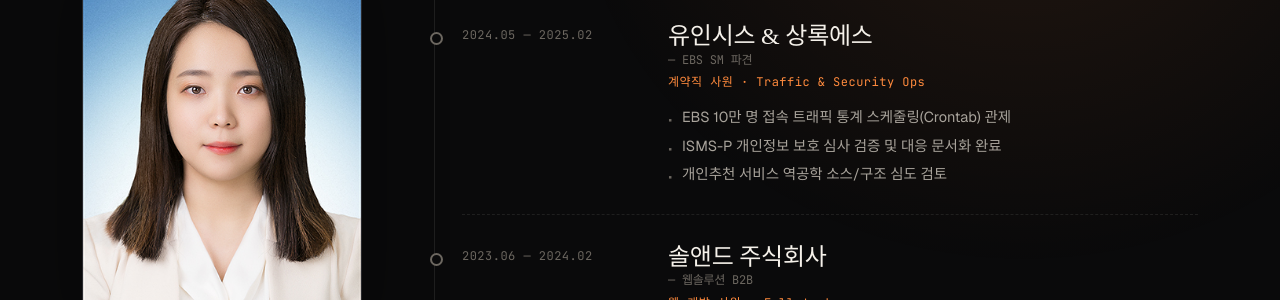
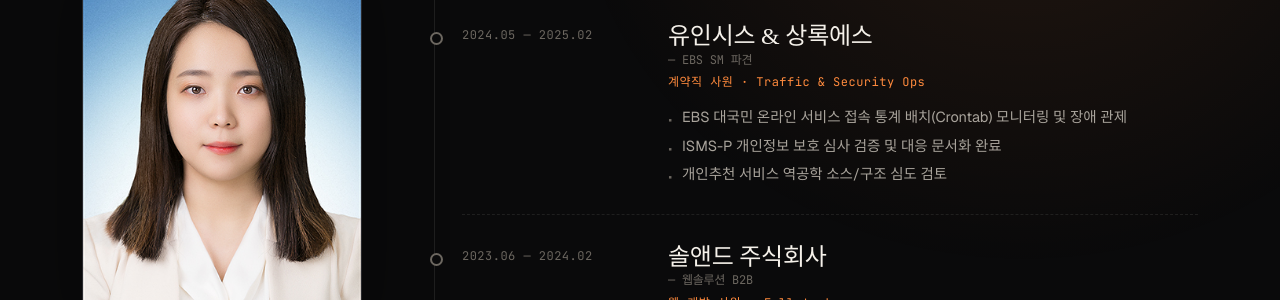
Before and after one commit to feed-mina/feed-mina.github.io, a Jekyll site: the page index.html, which Jekyll copies as it is, in a window 1280 px wide and 1400 px high, scrolled down 4149 px. Shown: the part 153-453 px from the top of the window. Built offline with Jekyll 4.4.1, drawn with Linux system fonts in a browser that asks for light colours; some web fonts are replaced; some of the changed text lies outside the part shown.

Commit message:
Refine portfolio wording for accuracy
- EBS career bullet: reframe "10만 명 트래픽 통계 스케줄링 관제" as
  "접속 통계 배치(Crontab) 모니터링 및 장애 관제" to describe the actual
  SM/monitoring role instead of implying traffic control at scale.
- Stack list: broaden "Claude Code (AI 협업)" to
  "Claude Code / Codex / Copilot / Gemini (AI 협업)" to reflect the
  range of AI tools actually used.

Co-Authored-By: Claude Opus 4.8 <noreply@anthropic.com>

```diff
--- a/index.html
+++ b/index.html
@@ -1096,7 +1096,7 @@
             <h4>유인시스 &amp; 상록에스 <span class="org">— EBS SM 파견</span></h4>
             <div class="role">계약직 사원 · Traffic &amp; Security Ops</div>
             <ul>
-              <li>EBS 10만 명 접속 트래픽 통계 스케줄링(Crontab) 관제</li>
+              <li>EBS 대국민 온라인 서비스 접속 통계 배치(Crontab) 모니터링 및 장애 관제</li>
               <li>ISMS-P 개인정보 보호 심사 검증 및 대응 문서화 완료</li>
               <li>개인추천 서비스 역공학 소스/구조 심도 검토</li>
             </ul>
```
Also changed, not shown: other parts of index.html (+1 -1 lines).
